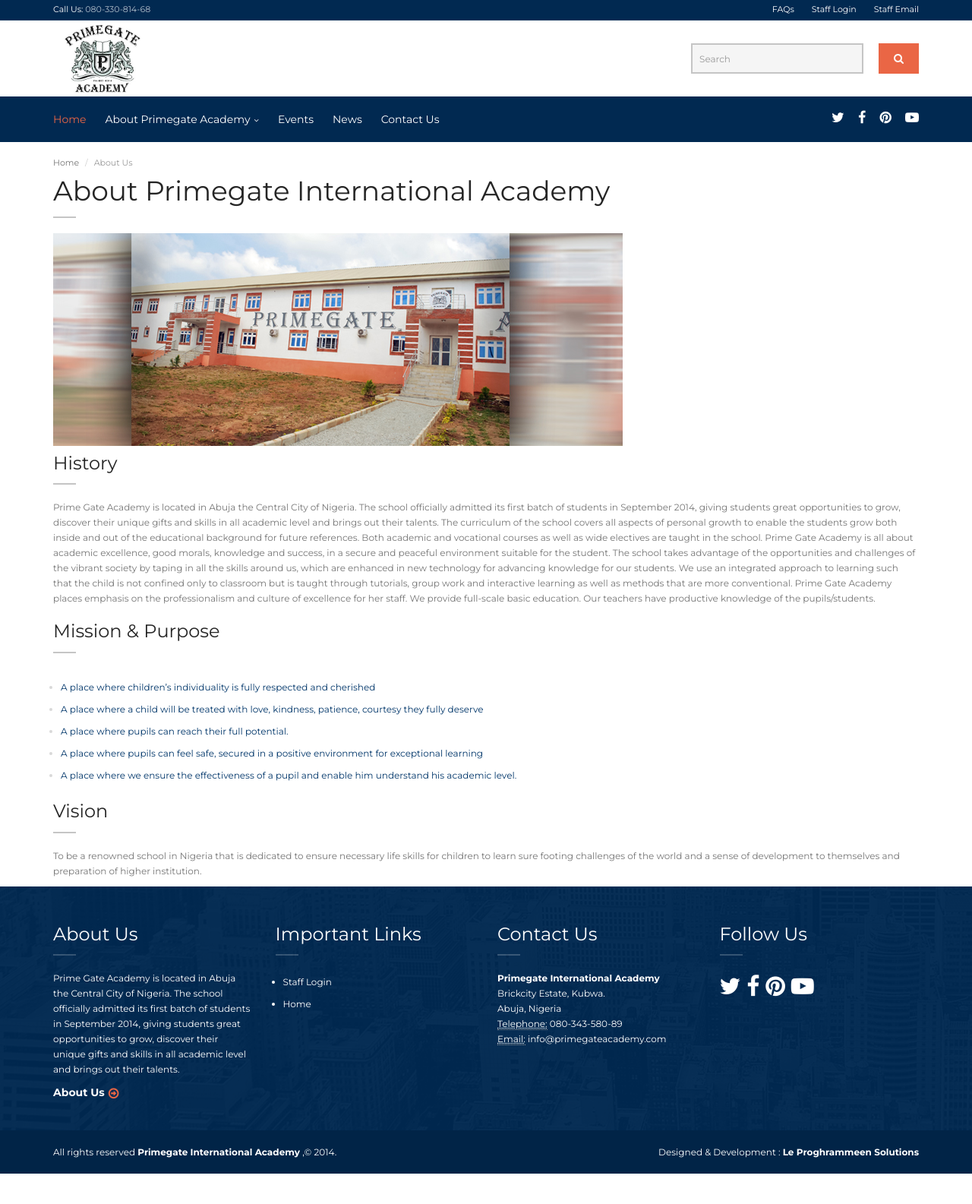
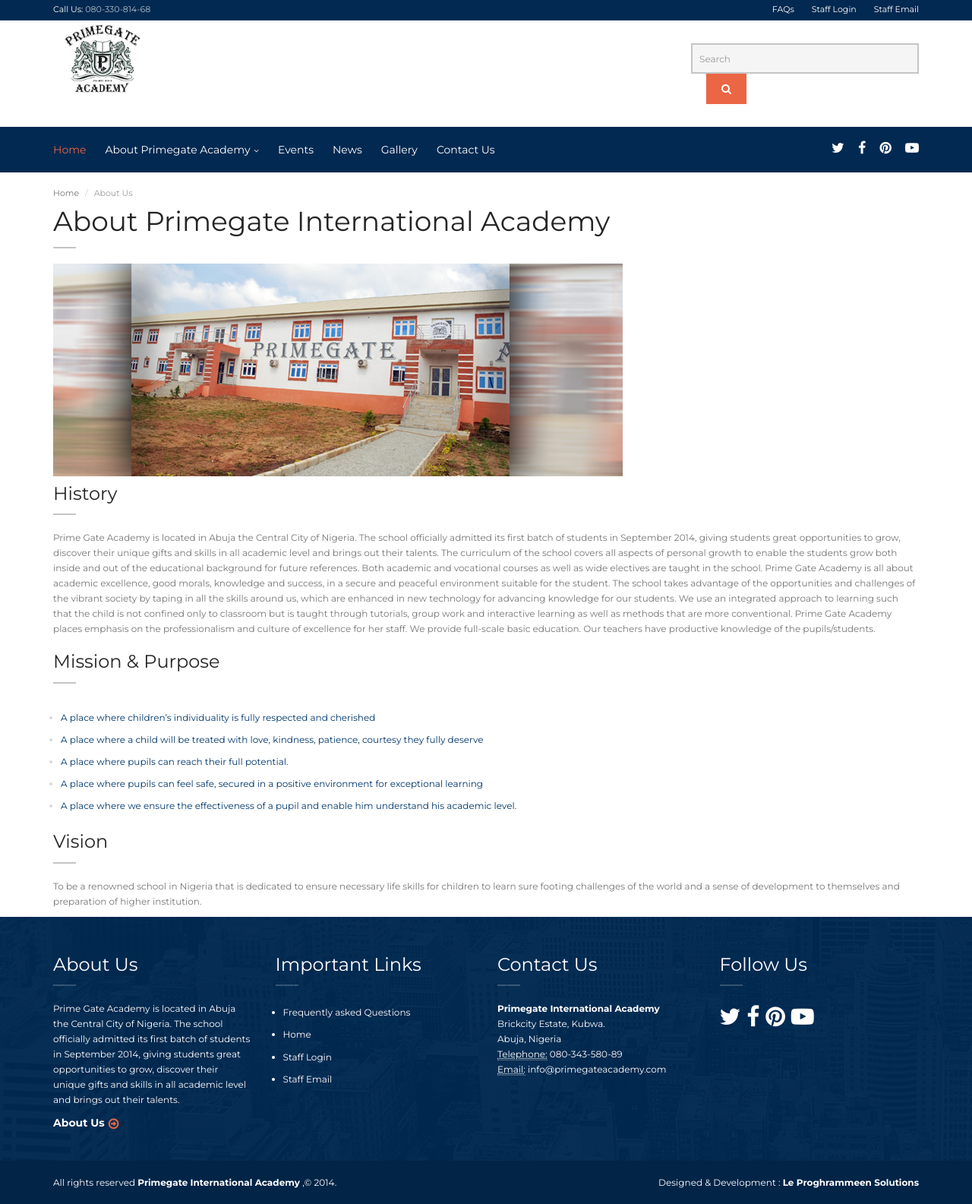
Before and after one commit to hakimkal/primegate, a Django app: page /about/ in a window 1280 px wide. Shown: the whole page at 76% size. Before the commit the page ends 1545 px from the top, so only its background shows below. Run offline with Django 3.2, Linux system fonts and the light colour scheme; parts of the project's set-up code (start-up, migrations or seed data) failed here and were passed over; some libraries are stand-ins or nearby versions.

Commit message:
completed the gallery module

```diff
--- a/primegate/settings.py
+++ b/primegate/settings.py
@@ -63,6 +63,7 @@ INSTALLED_APPS = (
     'faqs',
     'testimonials',
     'homepagebanners',
+    'gallery'
     #'corsheaders',
 )
 
--- a/primegate/urls.py
+++ b/primegate/urls.py
@@ -8,6 +8,7 @@ import events.views
 import faqs.views
 import team.views
 import testimonials.views
+import gallery.views
 from django.contrib import admin
 admin.autodiscover()
 
@@ -29,6 +30,7 @@ urlpatterns = patterns('',
     url(r'^teams/$',team.views.index, name="theteam"),
     url(r'faq/$',faqs.views.index, name="faqs"),
     url(r'^testimonials/$',testimonials.views.index, name="testimonials"),
+    url(r'^gallery/$',gallery.views.index, name="gallery"),
     url(r'^admin/', include(admin.site.urls)),
 )
 #if settings.DEBUG:
--- a/publicpages/views.py
+++ b/publicpages/views.py
@@ -71,3 +71,21 @@ def team(request):
     except EmptyPage:
         team = paginator.page(paginator.num_pages)
     return render(request, 'publicpages/team.html',{'team':team,'nlform':nlsubscriber_form,'news':news,'current_date':now, 'theyear': theyear,'cssClass':cssClass})
+
+def gallery(request):
+    nlsubscriber_form = NlsubscriberForm()
+    team_list = Team.objects.all()
+    paginator = Paginator(team_list,5)
+    news = News.objects.order_by('-created')[:5]
+
+    cssClass ="page-sub-page page-members page-microsite"
+    now = datetime.datetime.now()
+    theyear= datetime.datetime.today().year
+    page = request.GET.get('page')
+    try:
+        team = paginator.page(page)
+    except PageNotAnInteger:
+        team = paginator.page(1)
+    except EmptyPage:
+        team = paginator.page(paginator.num_pages)
+    return render(request, 'publicpages/gallery.html',{'team':team,'nlform':nlsubscriber_form,'news':news,'current_date':now, 'theyear': theyear,'cssClass':cssClass})
--- a/templates/footer.html
+++ b/templates/footer.html
@@ -23,8 +23,10 @@
 
 
                             <!--<li><a href="#">Enroll your child</a></li>-->
-							 <li><a href="/admin">Staff Login</a></li>
+							  <li><a href="{% url 'faqs' %}">Frequently asked Questions</a></li>
 							  <li><a href="{% url 'home' %}">Home</a></li>
+							   <li><a href="/admin">Staff Login</a></li>
+								  <li><a href="http://webmail.webfaction.com" target="_blank">Staff Email</a></li>
                         </ul>
                     </aside>
                 </div><!-- /.col-md-3 -->
--- a/templates/header.html
+++ b/templates/header.html
@@ -20,10 +20,12 @@
             </div>
             <div class="search pull-right">
                 <div class="input-group">
-                    <input type="text" class="form-control" placeholder="Search">
+					<form method="get" action="http://www.google.com/search" target="_blank">
+                    <input type="text" name="q" class="form-control" placeholder="Search">
                     <span class="input-group-btn">
                         <button type="submit" class="btn"><i class="fa fa-search"></i></button>
                     </span>
+					</form>
                 </div><!-- /input-group -->
             </div><!-- /.pull-right -->
         </div>
@@ -67,6 +69,10 @@
 						<li>
                             <a href="{% url "news_listing" %}">News</a>
                         </li>
+
+						<li>
+                            <a href="{% url "gallery" %}">Gallery</a>
+                        </li>
                         <!--<li>
                             <a href="#">Blog</a>
                         </li>-->
--- a/templates/publicpages/index.html
+++ b/templates/publicpages/index.html
@@ -172,7 +172,7 @@ A place where we ensure the effectiveness of a pupil and enable him understand h
             </div><!-- /.col-md-4 -->
         </div><!-- /.row -->
     </div><!-- /.container -->
-</div>
+
 <!-- end Academic Life, Campus Life, Newsletter -->
 </div>
 {% endblock %}
```
Also changed, not shown: 5 other files.
